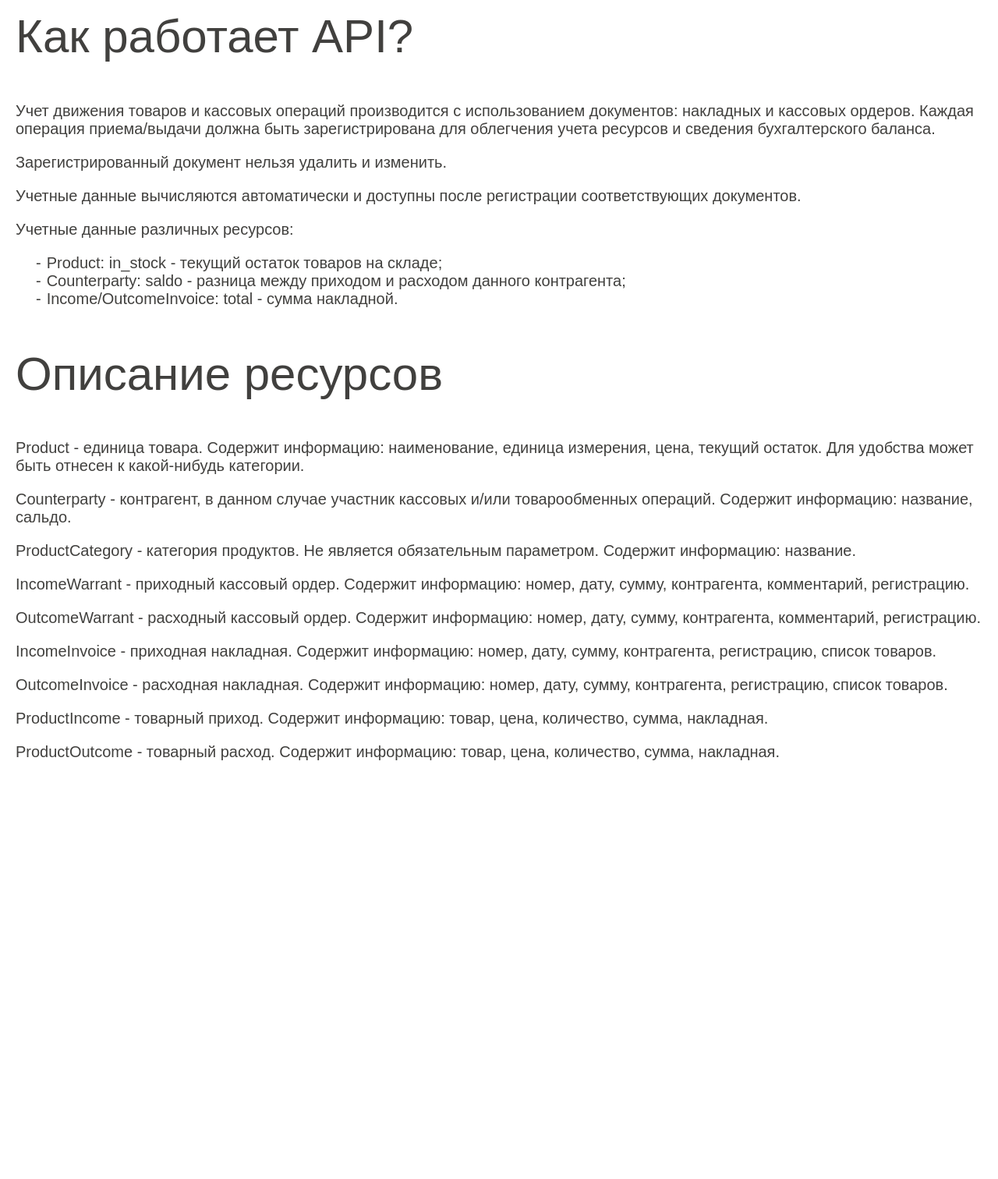
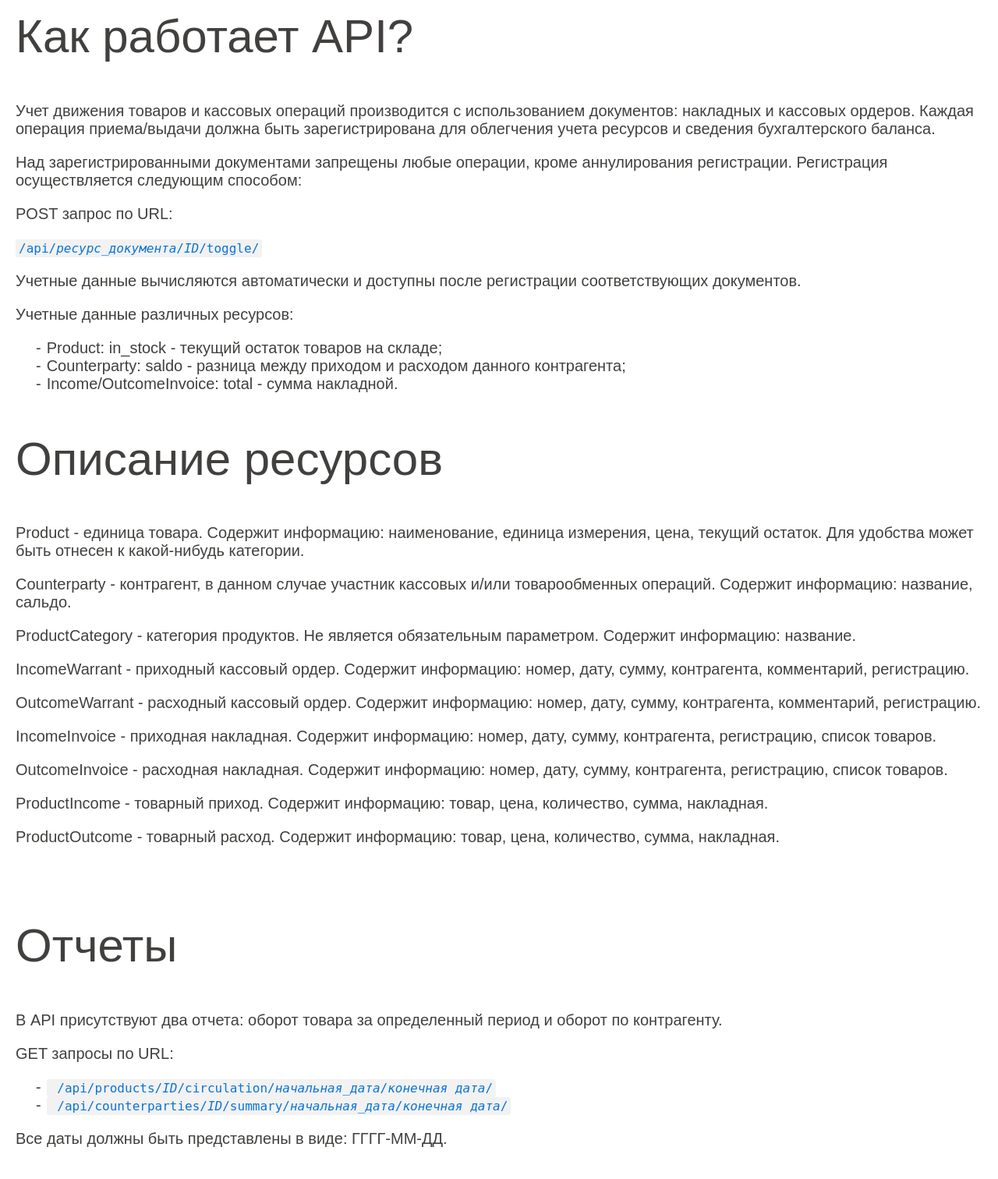
Before and after one commit to MihailShishow/inventory, a Django app: page / in a window 1280 px wide. Shown: the part 280-1792 px from the top of the page at 78% size. Before the commit the page ends 1255 px from the top, so only its background shows below. Run offline with Django 3.2, Linux system fonts and the light colour scheme; some libraries are stand-ins or nearby versions; some web fonts are replaced.

Commit message:
described registration and reports

```diff
--- a/templates/index.html
+++ b/templates/index.html
@@ -5,7 +5,11 @@
 <br />
 <h2>Как работает API?</h2>
 <p>Учет движения товаров и кассовых операций производится с использованием документов: накладных и кассовых ордеров. Каждая операция приема/выдачи должна быть зарегистрирована для облегчения учета ресурсов и сведения бухгалтерского баланса.</p>
-<p>Зарегистрированный документ нельзя удалить и изменить.</p>
+<p>Над зарегистрированными документами запрещены любые операции, кроме аннулирования регистрации. Регистрация осуществляется следующим способом:</p>
+<p>POST запрос по URL:</p>
+<p><code>
+        /api/<i>ресурс_документа</i>/<i>ID</i>/toggle/
+    </code></p>
 <p>Учетные данные вычисляются автоматически и доступны после регистрации соответствующих документов.</p>
 <p>Учетные данные различных ресурсов:</p>
 <ul>
@@ -23,4 +27,17 @@
 <p>OutcomeInvoice - расходная накладная. Содержит информацию: номер, дату, сумму, контрагента, регистрацию, список товаров.</p>
 <p>ProductIncome - товарный приход. Содержит информацию: товар, цена, количество, сумма, накладная.</p>
 <p>ProductOutcome - товарный расход. Содержит информацию: товар, цена, количество, сумма, накладная.</p>
+<br />
+<h2>Отчеты</h2>
+<p>В API присутствуют два отчета: оборот товара за определенный период и оборот по контрагенту.</p>
+<p>GET запросы по URL:</p>
+<ul>
+    <li><code>
+        /api/products/<i>ID</i>/circulation/<i>начальная_дата</i>/<i>конечная дата</i>/
+    </code></li>
+    <li><code>
+        /api/counterparties/<i>ID</i>/summary/<i>начальная_дата</i>/<i>конечная дата</i>/
+    </code></li>
+</ul>
+<p>Все даты должны быть представлены в виде: ГГГГ-ММ-ДД.</p>
 {% endblock content %}
```
